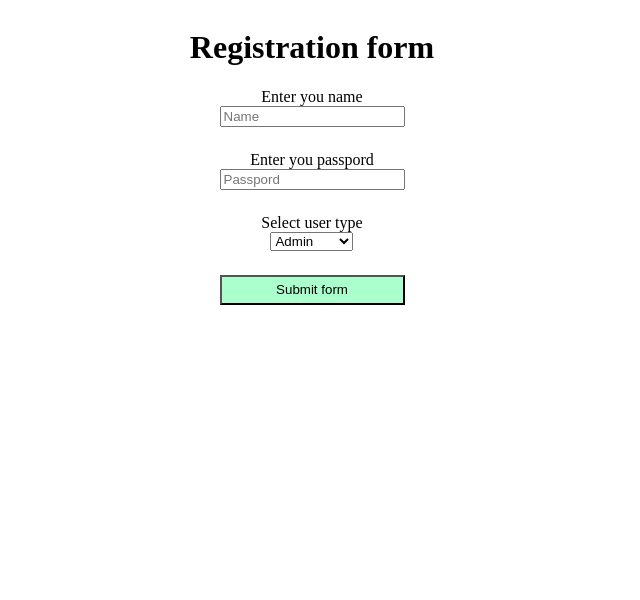
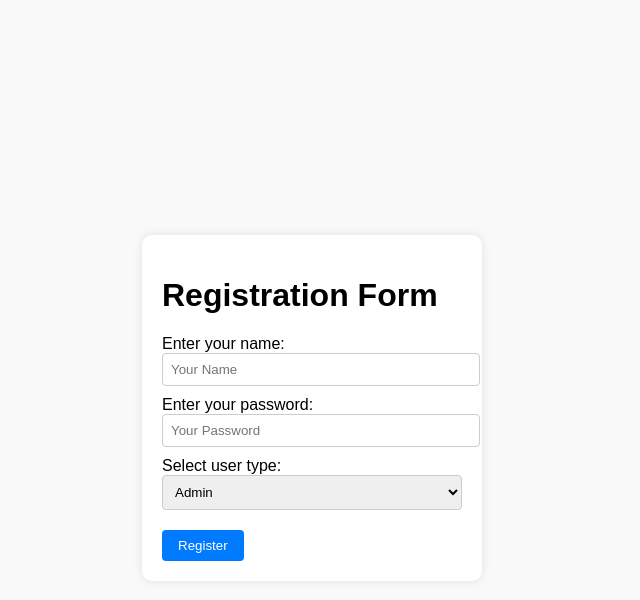
Before and after one commit to Sever270/web, a plain HTML site: page index.html in a window 1280 px wide. Shown: the whole page, without its empty margins (328-968 px from the left). Drawn offline with Linux system fonts and the light colour scheme.

Commit message:
create html

```diff
--- a/index.html
+++ b/index.html
@@ -3,67 +3,27 @@
 <head>
     <meta charset="UTF-8">
     <meta name="viewport" content="width=device-width, initial-scale=1.0">
-    <title>Document</title>
-    <style>
-        .container {
-            width: 100%;
-            height: 100%;
-            display: flex;
-            flex-direction: column;
-            align-items: center;
-            justify-content: center;
-        }
-        form {
-            display: flex;
-            flex-direction: column;
-            align-items: center;
-            justify-content: center;
-            gap: 24px;
-        }
-        .form-input {
-            display: flex;
-            flex-direction: column;
-            align-items: center;
-            justify-content: center;
-        }
-        input[type=submit] {
-            width: 100%;
-            height: 30px;
-            background-color: #AAFFCC;
-        }
-        input[type=submit]:hover {
-            cursor: pointer;
-            background-color: #36a161;
-        }
-        input[type=submit]:active {
-            background-color: #000;
-        }
-    </style>
+    <title>Registration Form</title>
+    <link rel="stylesheet" href="styles.css">
 </head>
 <body>
-    <div class="container">
-    <h1> Registration form </h1>
     <form>
-        <div class="form-input">
-            <label for="name-input"> Enter you name </label>
-            <input type="text" id="name-input" placeholder="Name"/>
-        </div>
+        <h1>Registration Form</h1>
 
-       <div class="form-input">
-            <label for="passpord-input"> Enter you passpord</label>
-            <input type="password" id="passpord-input" placeholder="Passpord"/>
-       </div>
+        <label for="name">Enter your name:</label>
+        <input type="text" id="name" name="name" placeholder="Your Name">
 
-       <div class="form-input">
-            <label for="user-type-input"> Select user type</label>
-            <select id="user-type-input">
-                <option value="Admin">Admin</option>
-                <option value="Moderator">Moderator</option>
-                <option value="User">User</option>
-            </select>
-       </div>
-       <input type="submit" value="Submit form">
+        <label for="password">Enter your password:</label>
+        <input type="password" id="password" name="password" placeholder="Your Password">
+
+        <label for="userType">Select user type:</label>
+        <select id="userType" name="userType">
+            <option value="admin">Admin</option>
+            <option value="moderator">Moderator</option>
+            <option value="user">User</option>
+        </select>
+
+        <button type="submit">Register</button>
     </form>
-    </div>
 </body>
 </html>
--- /dev/null
+++ b/styles.css
@@ -0,0 +1,42 @@
+body {
+    font-family: Arial, sans-serif;
+    background-color: #f9f9f9;
+    display: flex;
+    justify-content: center;
+    align-items: center;
+    min-height: 100vh;
+}
+
+form {
+    background-color: #fff;
+    padding: 20px;
+    border-radius: 10px;
+    box-shadow: 0 0 10px rgba(0, 0, 0, 0.1);
+    width: 300px;
+}
+
+label {
+    display: block;
+    margin-top: 10px;
+}
+
+input, select {
+    width: 100%;
+    padding: 8px;
+    border: 1px solid #ccc;
+    border-radius: 4px;
+}
+
+button {
+    margin-top: 20px;
+    padding: 8px 16px;
+    background-color: #007bff;
+    color: #fff;
+    border: none;
+    border-radius: 4px;
+    cursor: pointer;
+}
+
+button:hover {
+    background-color: #0056b3;
+}
```
